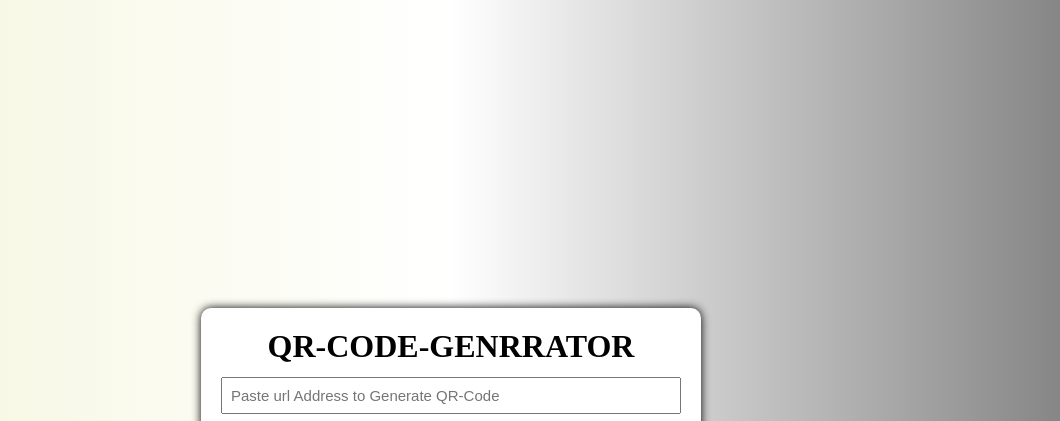
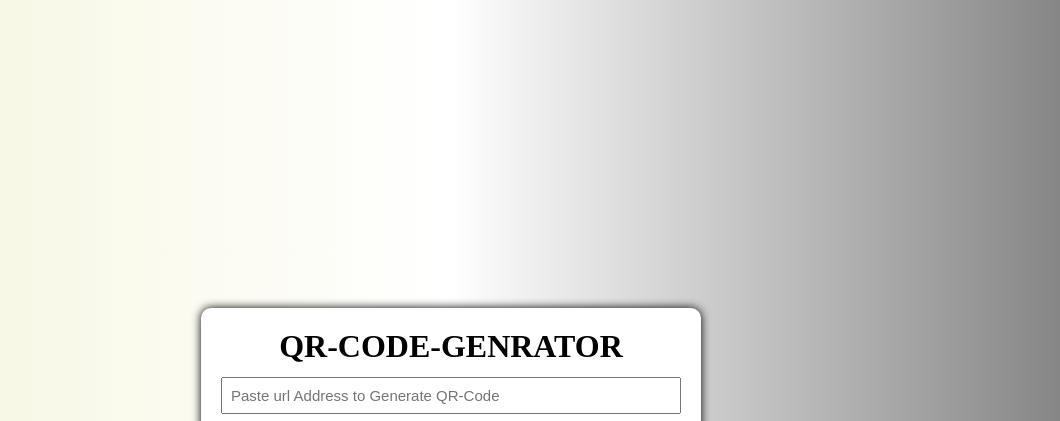
Before and after one commit to dharmbir-roy/QR-Code-Generator, a plain HTML site: page index.html in a window 1280 px wide. Shown: the top 421 px of the page, without its empty margins (189-1249 px from the left). Drawn offline with Linux system fonts and the light colour scheme.

Commit message:
initial commit

```diff
--- a/index.html
+++ b/index.html
@@ -10,7 +10,7 @@
 <body>
 
 <div class="container">
-    <h1>QR-CODE-GENRRATOR</h1>
+    <h1>QR-CODE-GENRATOR</h1>
     <input type="text" id="qinput" placeholder="Paste url Address to Generate QR-Code">
     <button id="qbtn">Click here for QR-CODE-GENERATING</button>
     <img src="" alt="" id="image">
```
